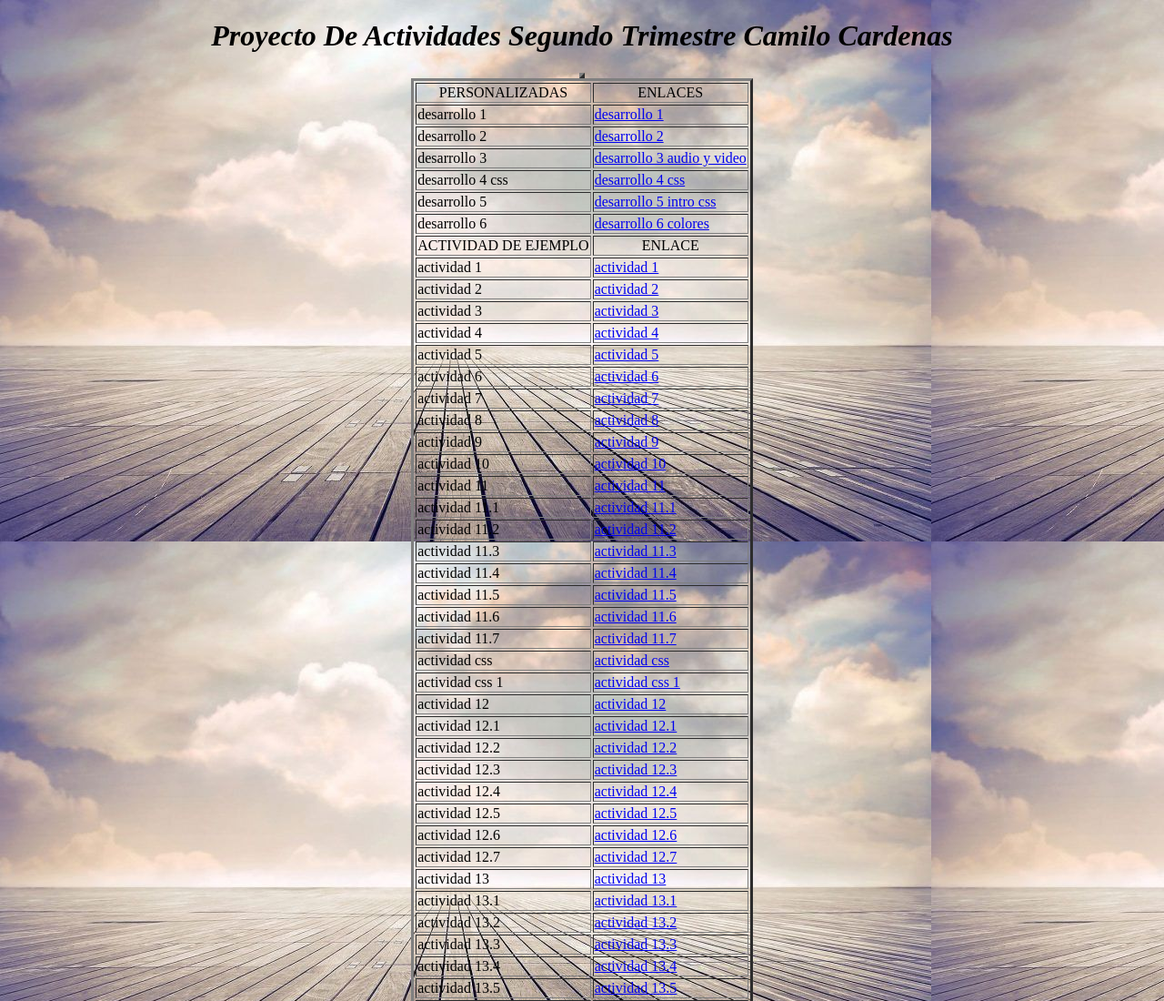
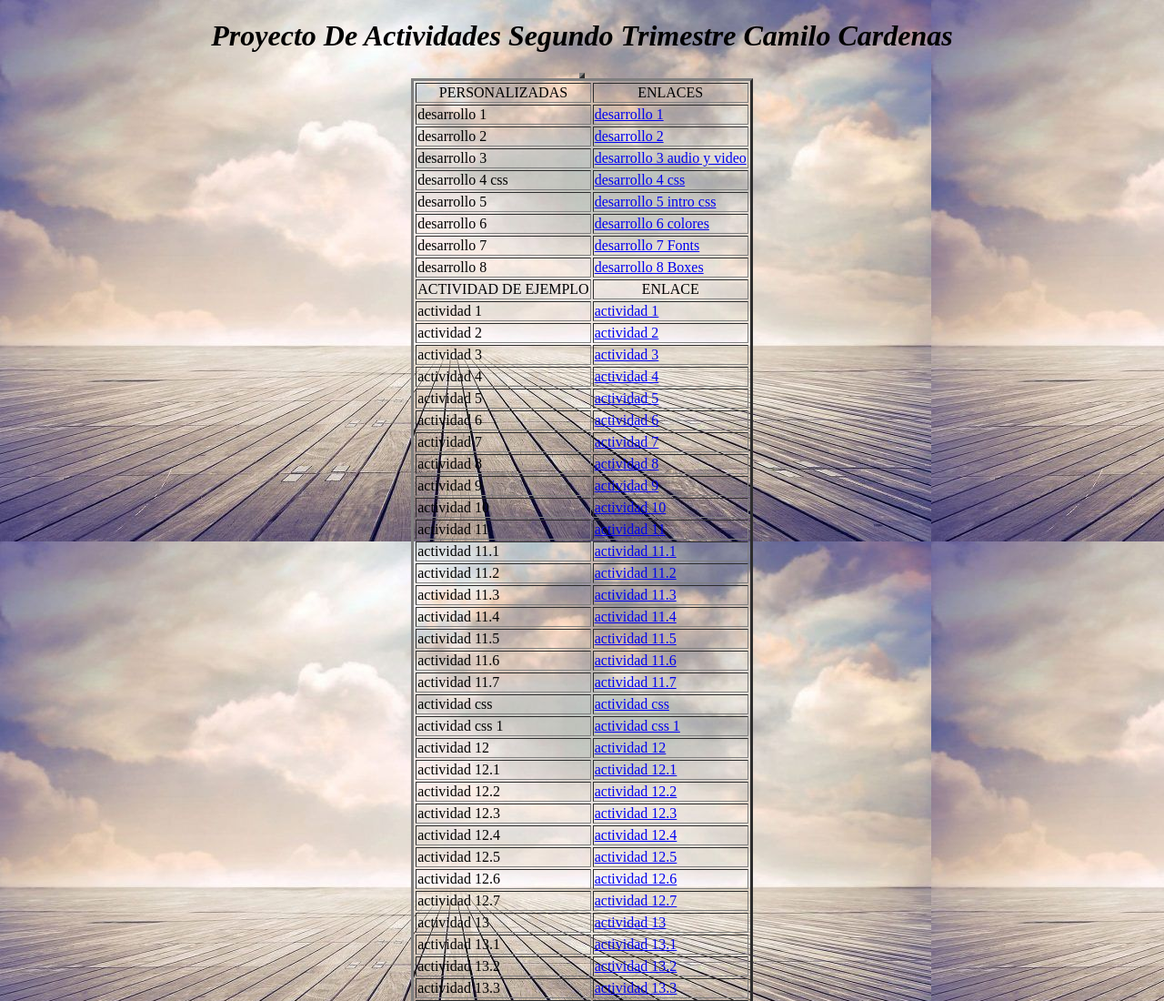
Before and after one commit to camilogn17/mysite.github.io, a plain HTML site: page index.html in a window 1280 px wide. Shown: the top 1100 px of the page at 91% size. Drawn offline with Linux system fonts and the light colour scheme.

Commit message:
decima actualizacion

```diff
--- a/index.html
+++ b/index.html
@@ -39,6 +39,15 @@
                     <td>desarrollo 6</td>
                     <td><a href=".\actividades\desarrollo_6.html" target="_blank">desarrollo 6 colores</a></td>
                 </tr>
+                <tr>
+                    <td>desarrollo 7</td>
+                    <td><a href=".\actividades\desarrollo_7.html" target="_blank">desarrollo 7 Fonts</a></td>
+                </tr>
+                <tr>
+                    <td>desarrollo 8</td>
+                    <td><a href=".\actividades\desarrollo_8.html" target="_blank">desarrollo 8 Boxes</a></td>
+                </tr>
+
 
             <tr>
                 <td align="center">ACTIVIDAD DE EJEMPLO</td>
```
